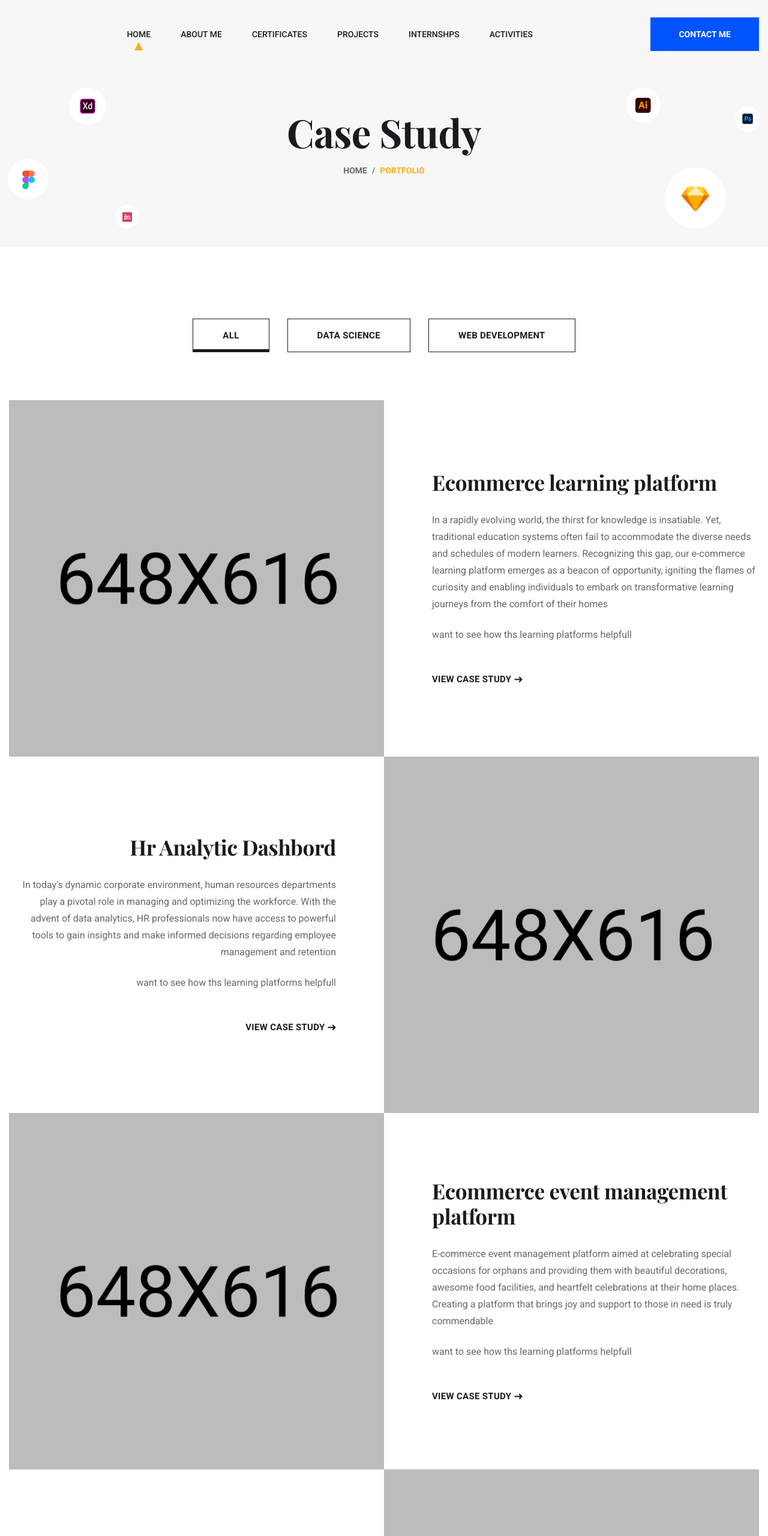
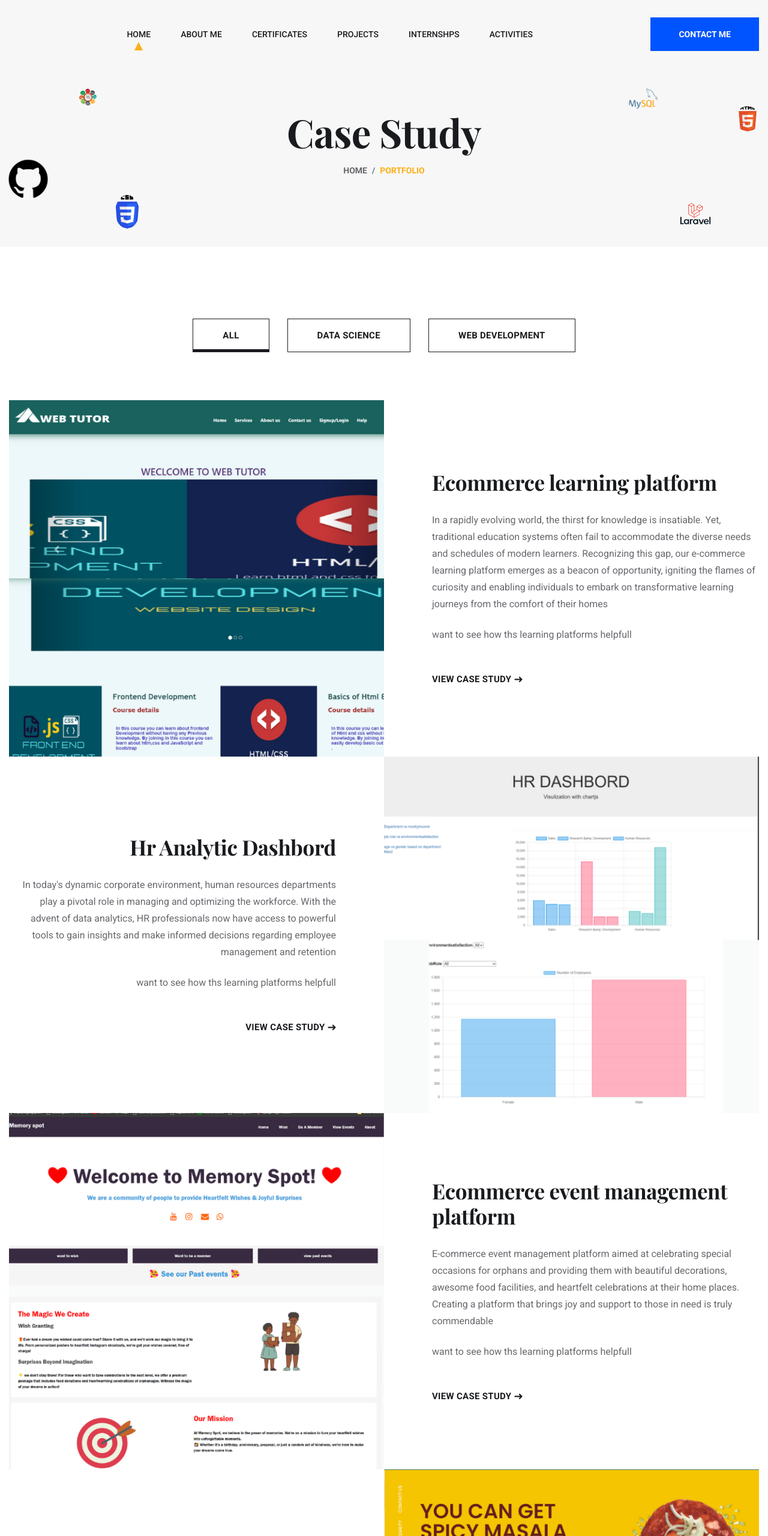
Before and after one commit to Deepthi35/portfolio, a plain HTML site: page portfolio.html in a window 1280 px wide. Shown: the top 2560 px of the page at 60% size. Drawn offline with nearby package versions, Linux system fonts and the light colour scheme; a web font is replaced by a local one.

Commit message:
media files added

```diff
--- a/portfolio.html
+++ b/portfolio.html
@@ -72,11 +72,7 @@
                         </ul>
                       </li>
                       <li class="menu-item-has-children">
-                        <a href="#">Internshps</a>
-                        <ul class="sub-menu">
-                          <li><a href="blog.html">Data Science</a></li>
-                          <li><a href="blog.html">front end technology</a></li>
-                        </ul>
+                        <a href="blog.html">Internshps</a>
                       </li>
                       <li><a href="services-details.html">Activities</a></li>
                     </ul>
@@ -157,12 +153,12 @@
         </div>
         <div class="breadcrumb__wrap__icon">
           <ul>
-            <li><img src="assets/img/icons/breadcrumb_icon01.png" alt="" /></li>
-            <li><img src="assets/img/icons/breadcrumb_icon02.png" alt="" /></li>
-            <li><img src="assets/img/icons/breadcrumb_icon03.png" alt="" /></li>
-            <li><img src="assets/img/icons/breadcrumb_icon04.png" alt="" /></li>
-            <li><img src="assets/img/icons/breadcrumb_icon05.png" alt="" /></li>
-            <li><img src="assets/img/icons/breadcrumb_icon06.png" alt="" /></li>
+            <li><img src="assets/img/images/data.png" alt="" /></li>
+            <li><img src="assets/img/images/gthub.png" alt="" /></li>
+            <li><img src="assets/img/images/css.png" alt="" /></li>
+            <li><img src="assets/img/images/mysql.png" alt="" /></li>
+            <li><img src="assets/img/images/html.png" alt="" /></li>
+            <li><img src="assets/img/images/laravel.png" alt="" /></li>
           </ul>
         </div>
       </section>
@@ -188,10 +184,7 @@
                 <div class="col-lg-6 col-md-10">
                   <div class="portfolio__inner__thumb">
                     <a href="portfolio-details.html">
-                      <img
-                        src="assets/img/portfolio/portfolio__img01.jpg"
-                        alt=""
-                      />
+                      <img src="assets/img/projects/web1.png" alt="" />
                     </a>
                   </div>
                 </div>
@@ -227,10 +220,7 @@
                 <div class="col-lg-6 col-md-10">
                   <div class="portfolio__inner__thumb">
                     <a href="portfolio-details.html">
-                      <img
-                        src="assets/img/portfolio/portfolio__img02.jpg"
-                        alt=""
-                      />
+                      <img src="assets/img/projects/hrdemo.png" alt="" />
                     </a>
                   </div>
                 </div>
@@ -260,10 +250,7 @@
                 <div class="col-lg-6 col-md-10">
                   <div class="portfolio__inner__thumb">
                     <a href="portfolio-details.html">
-                      <img
-                        src="assets/img/portfolio/portfolio__img04.jpg"
-                        alt=""
-                      />
+                      <img src="assets/img/projects/memory1.png" alt="" />
                     </a>
                   </div>
                 </div>
@@ -295,10 +282,7 @@
                 <div class="col-lg-6 col-md-10">
                   <div class="portfolio__inner__thumb">
                     <a href="portfolio-details.html">
-                      <img
-                        src="assets/img/portfolio/portfolio__img01.jpg"
-                        alt=""
-                      />
+                      <img src="assets/img/projects/masala1.png" alt="" />
                     </a>
                   </div>
                 </div>
```
Also changed, not shown: about.html (+2 -8 lines), blog.html (+2 -9 lines), contact.html (+2 -8 lines), portfolio-details.html (+3 -7 lines), services-details.html (+2 -8 lines), assets/img/projects/masala1.png (added), assets/img/projects/masala2.png (added).
